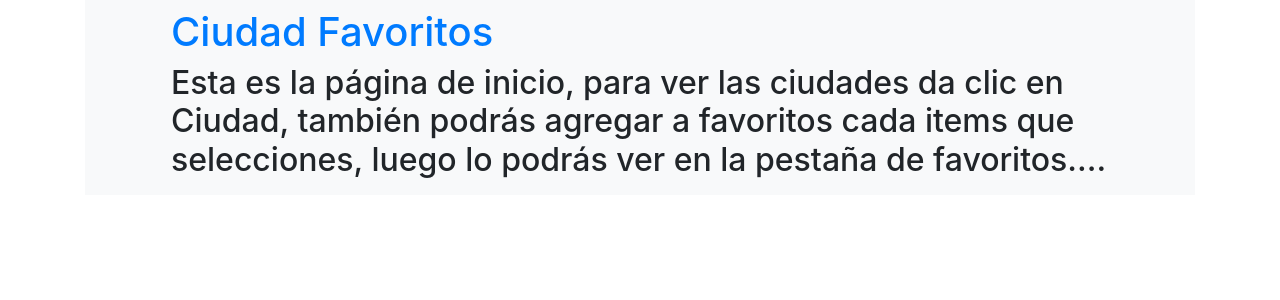
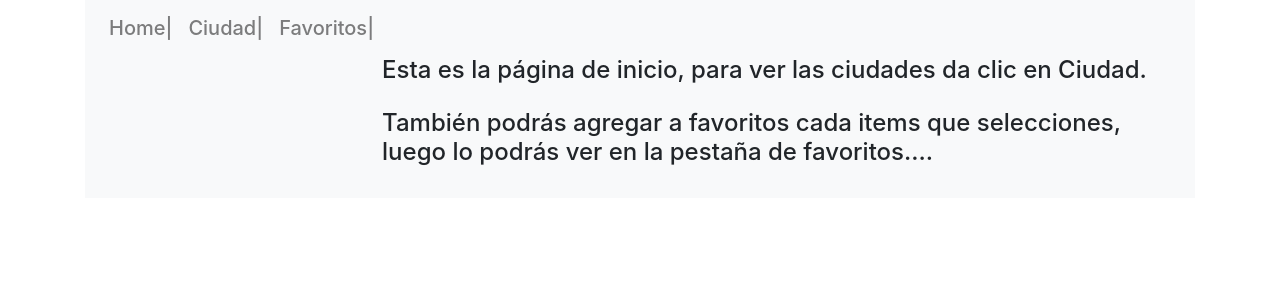
Before and after one commit to jjanchundiaHackademy/api-clima, a React (Create React App) app: page / in a window 1280 px wide. Shown: the top 300 px of the page. Built offline with nearby package versions, Linux system fonts and the light colour scheme.

Commit message:
Correciones de bugs encontrados

```diff
--- a/src/App.js
+++ b/src/App.js
@@ -4,7 +4,9 @@ import Header from "./components/Header";
 function App() {
   return (
     <div className='container'>
-      <Header/>
+      <div className=''>
+        <Header/>
+      </div>
     </div>
   );
 }
--- a/src/components/Container.js
+++ /dev/null
@@ -1,18 +0,0 @@
-import React from 'react';
-const Container = () => {
-
-    return (
-        <div className='container'>
-            <div className='row'>
-                <div>
-                    <h2>Esta es la página de inicio, para ver las ciudades da clic en Ciudad, también podrás
-                        agregar a favoritos cada items que selecciones, luego lo podrás ver en la pestaña
-                        de favoritos....
-                    </h2>
-                </div>
-            </div>
-        </div>
-    )
-}
-
-export default Container;
--- a/src/components/Favorites.js
+++ b/src/components/Favorites.js
@@ -4,7 +4,7 @@ import FavoritesList from "./FavoritesList";
 const Favorites = () => {
     return (
         <div className='row'>
-        <FavoritesList/>
+            <FavoritesList/>
         </div>
     )
 }
--- a/src/components/FavoritesList.js
+++ b/src/components/FavoritesList.js
@@ -55,30 +55,28 @@ const FavoritesList = () => {
     }
 
     return (
-        <div>
+        <div className='container mt-5'>
           <div className='row'>
             <input id="searchTerm"
                type="text"
                autoComplete='off'
-               className='form-control'
+               className='form-control mb-2'
                placeholder='Ingrese su búsqueda...'
                onKeyUp={search} />
           </div>
-          <div className='row'>
             <table className="table" id='regTable'>
             <thead>
                 <tr>
-                {/* <th scope="col">#</th> */}
-                <th scope="col">Ciudad</th>
-                <th scope="col"></th>
+                  <th scope="col">Ciudad</th>
+                  <th scope="col"></th>
                 </tr>
             </thead>
             <tbody>
                 {
                   cities !== null ? cities.map(x=>{
                     return(
-                      <tr>
-                        <td key={x=>x.id}>{x.name}</td>
+                      <tr key={x.id}>
+                        <td>{x.name}</td>
                         <td>
                           <button className='btn btn-danger' onClick={()=>removeFavorite(x.id)}>Eliminar</button>
                         </td>
@@ -87,7 +85,6 @@ const FavoritesList = () => {
                 }): null}
             </tbody>
             </table>
-            </div>
         </div>)
 }
 
--- a/src/components/Header.js
+++ b/src/components/Header.js
@@ -3,28 +3,37 @@ import {Route, BrowserRouter as Router, Switch, Link } from "react-router-dom";
 import Favorites from './Favorites';
 import Weather from './WeatherList';
 import P404 from './P404';
-import Container from './Container';
+import Home from './Home';
 
 const Header = () => {
     return (
         <nav className="navbar navbar-expand-lg navbar-light bg-light">
-        <div className="container-fluid">
-            {/* <a className="navbar-brand" href="#">Proyecto</a> */}
-            <button className="navbar-toggler" type="button" data-bs-toggle="collapse" data-bs-target="#navbarNav" aria-controls="navbarNav" aria-expanded="false" aria-label="Toggle navigation">
-            <span className="navbar-toggler-icon"></span>
+            {/* <a className="navbar-brand" href="#">Navbar</a> */}
+            <button className="navbar-toggler" type="button" data-toggle="collapse" data-target="#navbarSupportedContent" aria-controls="navbarSupportedContent" aria-expanded="false" aria-label="Toggle navigation">
+                <span className="navbar-toggler-icon"></span>
             </button>
-            <div className="collapse navbar-collapse container" id="navbarNav">
-            <ul className="navbar-nav">
-            <ol>
-                <h1>
-                    <a href='/Weather' >Ciudad {'  '}</a>
-                    <a href='/Favorites' >{'     '}Favoritos</a>
-                </h1>
+
+            <div className="collapse navbar-collapse" id="navbarSupportedContent">
+                <ul className="navbar-nav mr-auto">
+                <li className="nav-item active">
+                    <h5>
+                        <a href='/' className='nav-link'>Home| {''}</a>
+                    </h5>
+                </li>
+                <li className="nav-item">
+                    <h5>
+                        <a href='/Weather' className='nav-link'>Ciudad|{''}</a>
+                    </h5>
+                </li>
+                <li className="nav-item">
+                    <h5>
+                        <a href='/Favorites' className='nav-link'>{''}Favoritos|</a>
+                    </h5>
+                </li>
                 <Router>
-                    {/* className='btn btn-primary' */}
                     <Switch>
                         <Route exact path='/'>
-                            <Container/>
+                            <Home/>
                         </Route>
                         <Route exact path='/Favorites'>
                             <Favorites/>
@@ -37,11 +46,9 @@ const Header = () => {
                         </Route>
                     </Switch>
                 </Router>
-                </ol>
-            </ul>
+                </ul>
             </div>
-        </div>
-        </nav>
+            </nav>
     )
 }
 
--- /dev/null
+++ b/src/components/Home.js
@@ -0,0 +1,22 @@
+import React from 'react';
+
+const Container = () => {
+
+    return (
+        <div className='container'>
+            <div className='row mt-5'>
+            <h4>
+                <p>Esta es la página de inicio, para ver las ciudades da clic en Ciudad.</p>
+            </h4>
+            <h4>
+                <p>
+                También podrás agregar a favoritos cada items que selecciones, luego lo podrás ver en la pestaña
+                de favoritos....
+                </p>
+            </h4>
+            </div>
+        </div>
+    )
+}
+
+export default Container;
--- a/src/components/P404.js
+++ b/src/components/P404.js
@@ -3,8 +3,10 @@ import React from 'react';
 const P404 = () => {
     return (
         <div className='container'>
-            <div className='row'>
+            <div className='row mt-5'>
+                <div>
                 <h1>Página no encontrada</h1>
+                </div>
             </div>
         </div>
     )
--- a/src/components/WeatherDetail.js
+++ b/src/components/WeatherDetail.js
@@ -16,8 +16,6 @@ const WeatherList = () => {
                   temp:item.main.temp
               }})
             setCities(result);
-
-            console.log(result);
           } catch (error) {
             console.log(error.response);
           }
@@ -27,7 +25,7 @@ const WeatherList = () => {
 
       const addFavorite=(name, id)=>{
         const favoritos = localStorage.getItem('favorite');
-        const favoritosStorage = JSON.parse(favoritos);
+        const favoritosStorage = JSON.parse(favoritos) ? JSON.parse(favoritos) : [];
 
         //Buscamos en localstorage item q no sea repetido,
         //si es repetido no se agrega
@@ -73,12 +71,12 @@ const WeatherList = () => {
     }
 
     return (
-        <div className='mt-4'>
+        <div className='container mt-5'>
           <div className='row'>
             <input id="searchTerm"
                type="text"
                autoComplete='off'
-               className='form-control'
+               className='form-control mb-2'
                placeholder='Ingrese su búsqueda...'
                onKeyUp={search} />
           </div>
@@ -95,10 +93,10 @@ const WeatherList = () => {
                 {
                   cities.map(x=>{
                     return(
-                      <tr>
-                        <td key={x=>x.id}>{x.name}</td>
-                        <td key={x=>x.id}>{x.temp}</td>
-                        <td key={x=>x.id}>{x.pressure}</td>
+                      <tr key={x.id}>
+                        <td>{x.name}</td>
+                        <td>{x.temp}</td>
+                        <td>{x.pressure}</td>
                         <td>
                           <button className='btn btn-success' onClick={()=>addFavorite(x.name, x.id)}>Favoritos</button>
                         </td>
```
